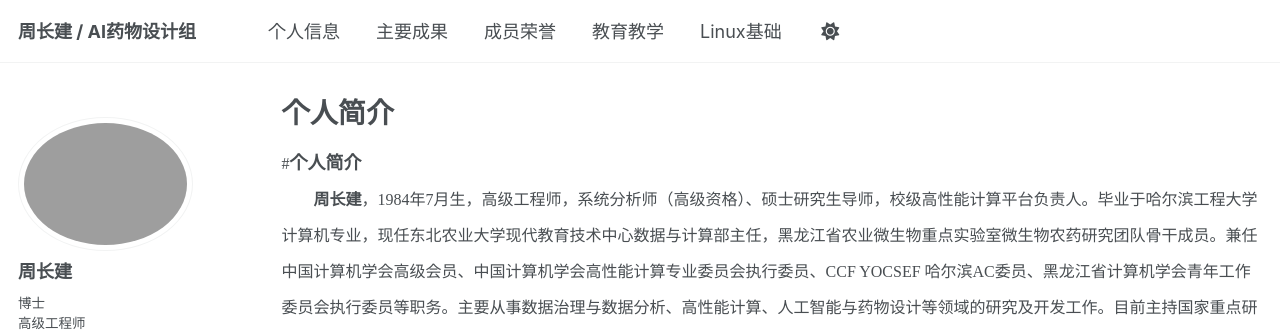
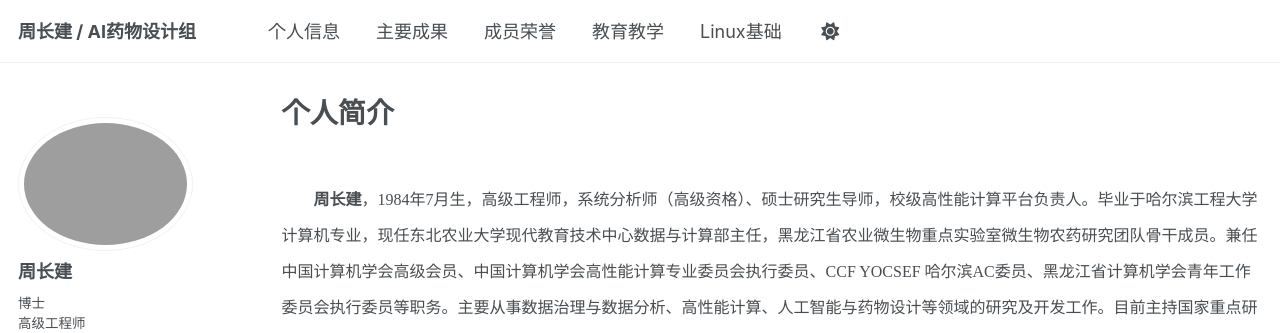
Before and after one commit to HPC-NEAU/zhoucj, a Jekyll site: the page built from _pages/cv.md, in a window 1280 px wide and 1323 px high. Shown: the top 333 px of the window. Built offline with Jekyll 4.4.1, drawn with Linux system fonts in a browser that asks for light colours; some web fonts are replaced.

Commit message:
Update cv.md

```diff
--- a/_pages/cv.md
+++ b/_pages/cv.md
@@ -11,7 +11,7 @@ redirect_from:
 
 <p style="line-height:2.0">
 	<font face="微软雅黑" size=3>
-		#<font face="微软雅黑" size=4><b>个人简介</b></font>
+
 <br>
 &emsp;&emsp;<b>周长建</b>，1984年7月生，高级工程师，系统分析师（高级资格）、硕士研究生导师，校级高性能计算平台负责人。毕业于哈尔滨工程大学计算机专业，现任东北农业大学现代教育技术中心数据与计算部主任，黑龙江省农业微生物重点实验室微生物农药研究团队骨干成员。兼任中国计算机学会高级会员、中国计算机学会高性能计算专业委员会执行委员、CCF YOCSEF 哈尔滨AC委员、黑龙江省计算机学会青年工作委员会执行委员等职务。主要从事数据治理与数据分析、高性能计算、人工智能与药物设计等领域的研究及开发工作。目前主持国家重点研发项目子课题1项，省部级课题3项，中国教育技术协会智慧校园专项课题2项，以第一或通讯作者发表研究论文20余篇，其中SCI二区及以上论文5篇，以第一发明人获授权国家发明专利4项，软件著作权80余项；创立了大学生创新创业实践团队“智能计算实训中心”，获得全国高等农业院校教育信息化建设先进工作者、黑龙江省第七届“知识产权杯”高校发明创新竞赛优秀指导教师、第十七届iCAN 大学生创新创业大赛（黑龙江赛区）优秀指导教师等荣誉称号。<br>
 <br>
```
